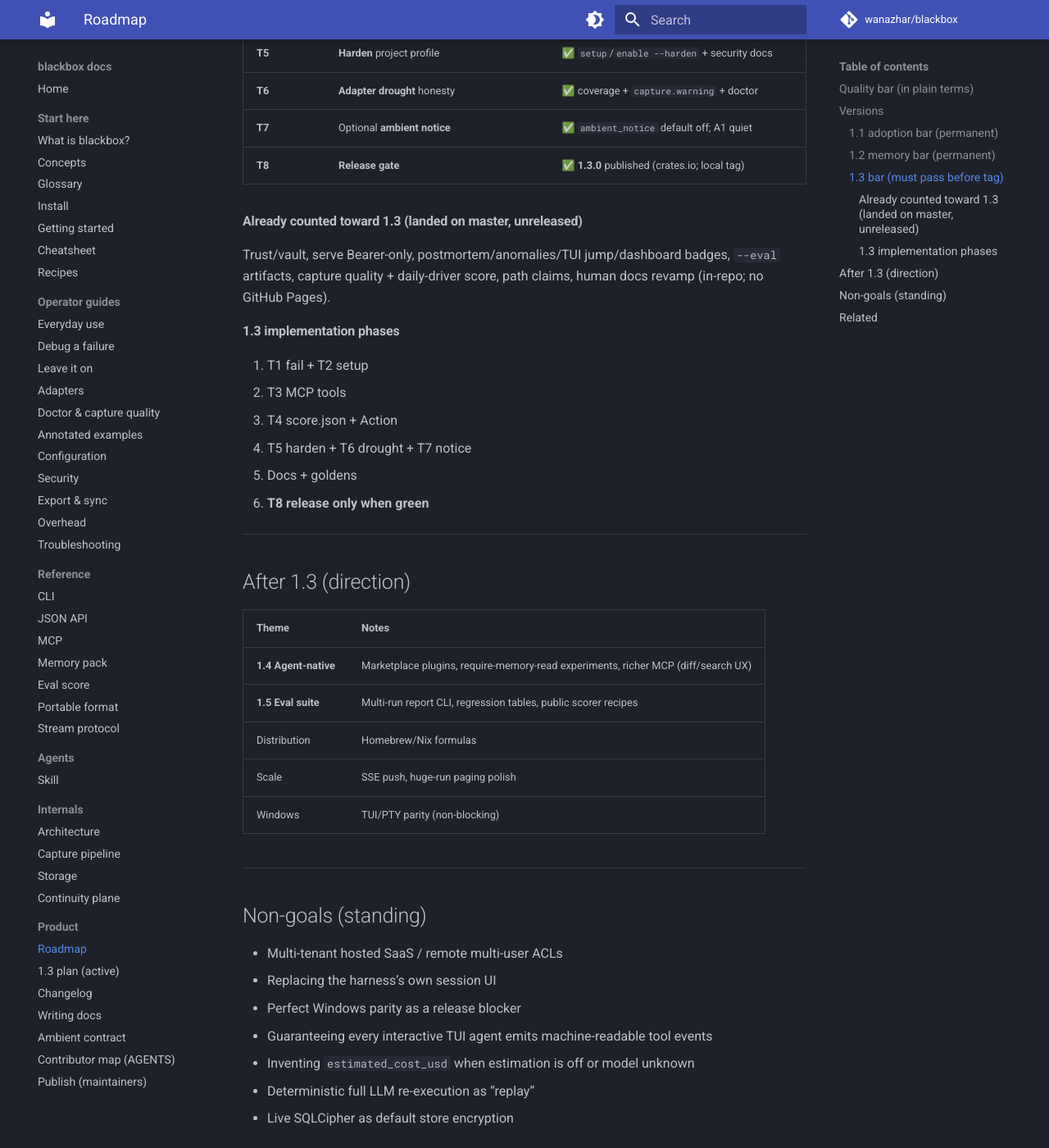
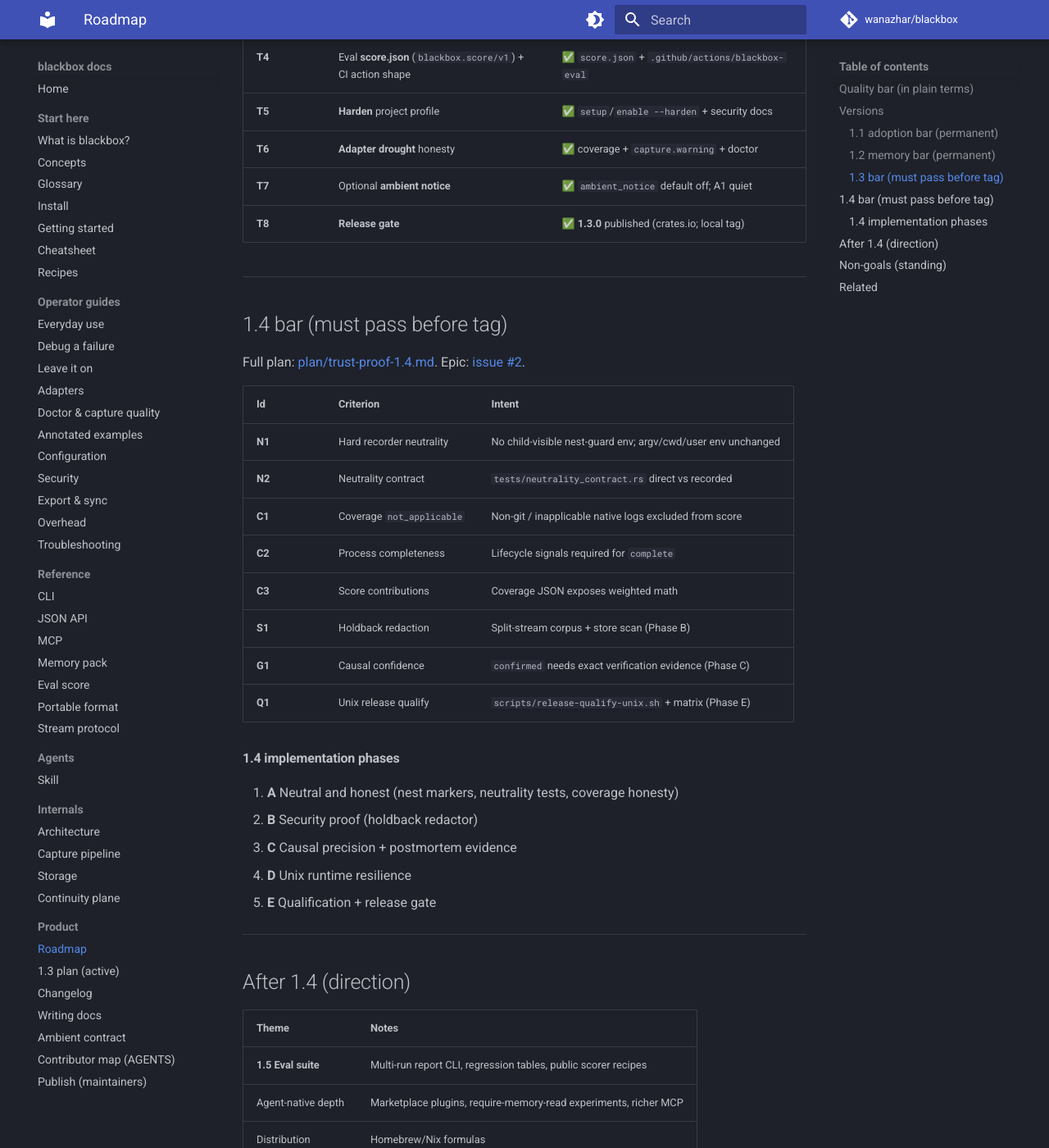
Before and after one commit to wanazhar/blackbox, an MkDocs documentation site: the page built from docs/ROADMAP.md, in a window 1280 px wide and 1400 px high, scrolled down 2679 px. Shown: the whole window at 82% size. Built offline with MkDocs 1.6.1 and Material for MkDocs 9.7.7, drawn with Linux system fonts in a browser that asks for light colours; comment, search, counter and statistics services are not loaded; some of the changed text lies outside the part shown.

Commit message:
docs(plan): add 1.4 Trust Proof plan and roadmap bar
Scope 1.4.0 from issue #2: Unix neutrality, causal proof, security, and
release qualification. Mark 1.3 as shipped and activate Phase A workstream.

```diff
--- a/docs/ROADMAP.md
+++ b/docs/ROADMAP.md
@@ -1,9 +1,10 @@
 # Roadmap and quality bar
 
-**Answers:** What “good” means for blackbox, what each major version promised, what **1.3** will add, and what remains out of scope.
+**Answers:** What “good” means for blackbox, what each major version promised, what **1.4** will add, and what remains out of scope.
 
 This is **product direction**, not a how-to. Operators: [guide/README.md](guide/README.md).
-**1.3 plan (active):** [plan/trust-explain-1.3.md](plan/trust-explain-1.3.md).
+**1.4 plan (active):** [plan/trust-proof-1.4.md](plan/trust-proof-1.4.md).
+**1.3 plan (shipped):** [plan/trust-explain-1.3.md](plan/trust-explain-1.3.md).
 
 ---
 
@@ -35,7 +36,8 @@
 | **1.0** | Capability daily-driver | Shipped |
 | **1.1** | Adoption (“leave it on”) | Shipped |
 | **1.2** | Continuity / project memory | Shipped **1.2.0** |
-| **1.3** | **Trust, explain, agent-native depth** | **In progress — do not tag yet** |
+| **1.3** | Trust, explain, agent-native depth | Shipped **1.3.0** |
+| **1.4** | **Trust Proof (Unix 10/10)** | **In progress — do not tag yet** |
 
 ### 1.1 adoption bar (permanent)
 
@@ -76,27 +78,39 @@
 | **T7** | Optional **ambient notice** | ✅ `ambient_notice` default off; A1 quiet |
 | **T8** | **Release gate** | ✅ **1.3.0** published (crates.io; local tag) |
 
-#### Already counted toward 1.3 (landed on master, unreleased)
+---
 
-Trust/vault, serve Bearer-only, postmortem/anomalies/TUI jump/dashboard badges, `--eval` artifacts, capture quality + daily-driver score, path claims, human docs revamp (in-repo; no GitHub Pages).
+## 1.4 bar (must pass before tag)
 
-#### 1.3 implementation phases
+Full plan: [plan/trust-proof-1.4.md](plan/trust-proof-1.4.md). Epic: [issue #2](https://github.com/wanazhar/blackbox/issues/2).
 
-1. T1 fail + T2 setup
-2. T3 MCP tools
-3. T4 score.json + Action
-4. T5 harden + T6 drought + T7 notice
-5. Docs + goldens
-6. **T8 release only when green**
+| Id | Criterion | Intent |
+|---|---|---|
+| **N1** | Hard recorder neutrality | No child-visible nest-guard env; argv/cwd/user env unchanged |
+| **N2** | Neutrality contract | `tests/neutrality_contract.rs` direct vs recorded |
+| **C1** | Coverage `not_applicable` | Non-git / inapplicable native logs excluded from score |
+| **C2** | Process completeness | Lifecycle signals required for `complete` |
+| **C3** | Score contributions | Coverage JSON exposes weighted math |
+| **S1** | Holdback redaction | Split-stream corpus + store scan (Phase B) |
+| **G1** | Causal confidence | `confirmed` needs exact verification evidence (Phase C) |
+| **Q1** | Unix release qualify | `scripts/release-qualify-unix.sh` + matrix (Phase E) |
+
+#### 1.4 implementation phases
+
+1. **A** Neutral and honest (nest markers, neutrality tests, coverage honesty)
+2. **B** Security proof (holdback redactor)
+3. **C** Causal precision + postmortem evidence
+4. **D** Unix runtime resilience
+5. **E** Qualification + release gate
 
 ---
 
-## After 1.3 (direction)
+## After 1.4 (direction)
 
 | Theme | Notes |
 |---|---|
-| **1.4 Agent-native** | Marketplace plugins, require-memory-read experiments, richer MCP (diff/search UX) |
 | **1.5 Eval suite** | Multi-run report CLI, regression tables, public scorer recipes |
+| Agent-native depth | Marketplace plugins, require-memory-read experiments, richer MCP |
 | Distribution | Homebrew/Nix formulas |
 | Scale | SSE push, huge-run paging polish |
 | Windows | TUI/PTY parity (non-blocking) |
@@ -117,7 +131,8 @@
 
 ## Related
 
-- [plan/trust-explain-1.3.md](plan/trust-explain-1.3.md) — full 1.3 design
+- [plan/trust-proof-1.4.md](plan/trust-proof-1.4.md) — full 1.4 design
+- [plan/trust-explain-1.3.md](plan/trust-explain-1.3.md) — 1.3 design (shipped)
 - [CHANGELOG.md](https://github.com/wanazhar/blackbox/blob/master/CHANGELOG.md)
 - [guide/concepts.md](guide/concepts.md)
 - [WRITING.md](WRITING.md)
```
Also changed, not shown: docs/plan/trust-proof-1.4.md (added, +131 -0 lines).
